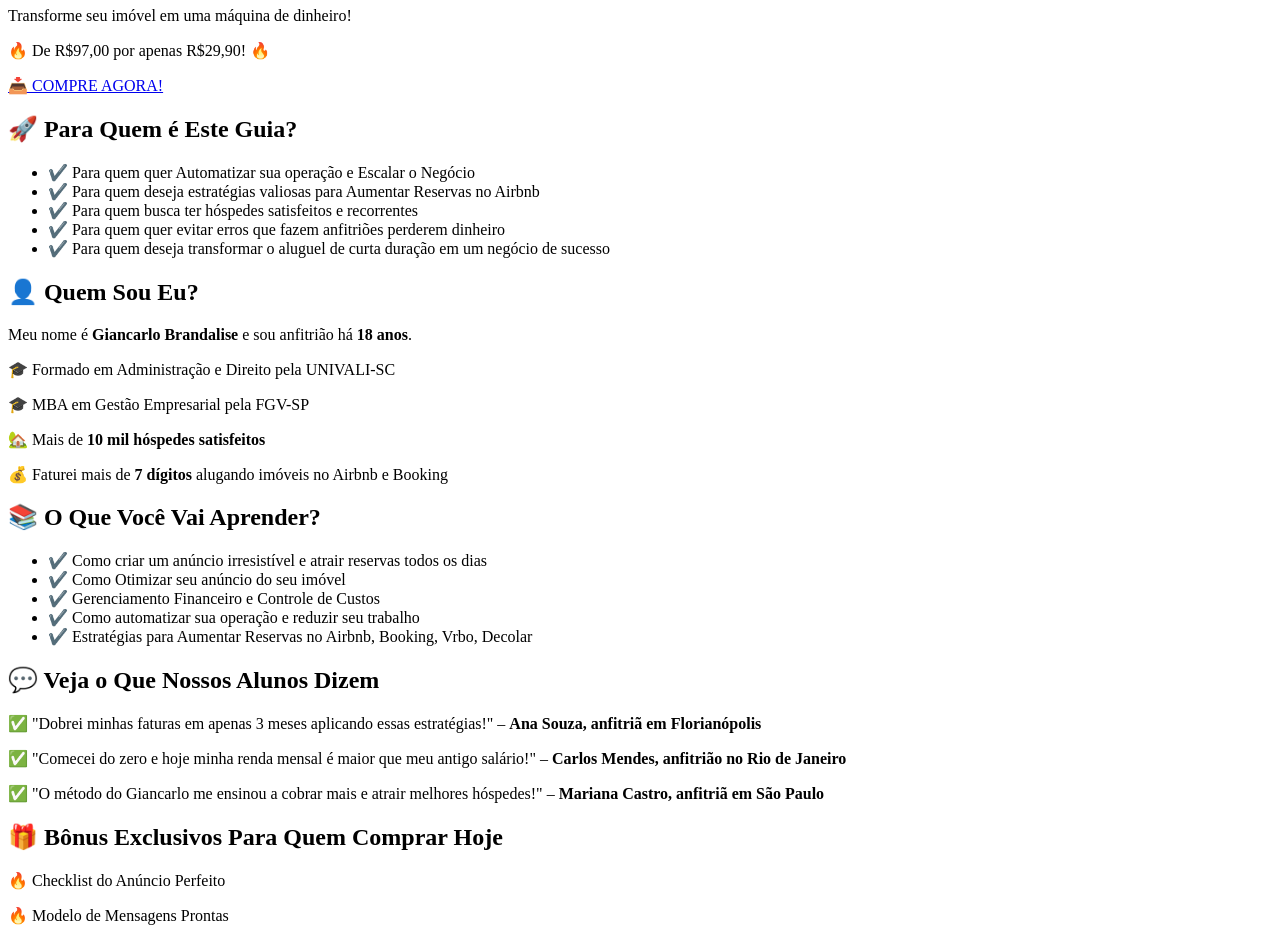
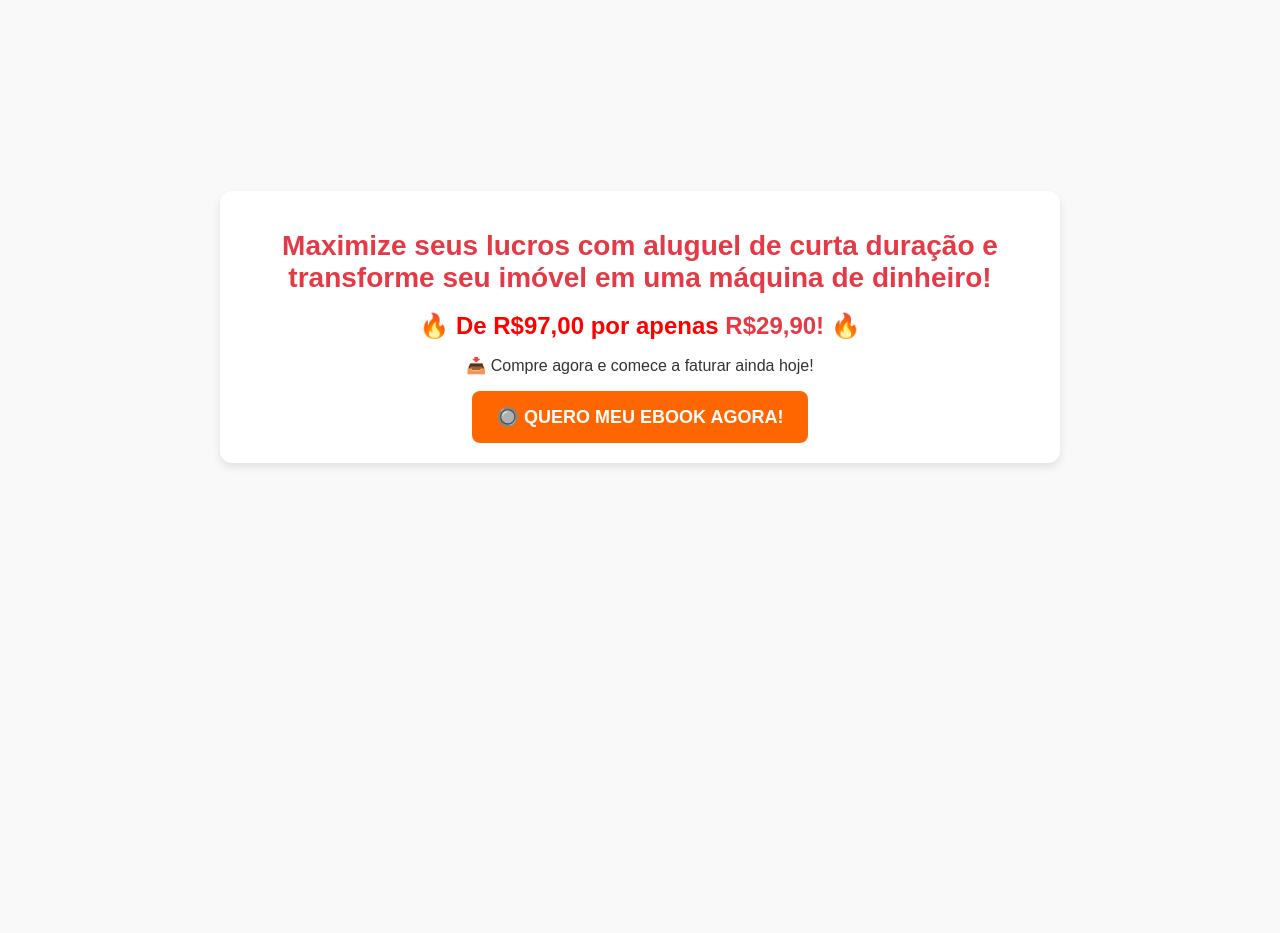
Before and after one commit to ganhealugando/hospede, a plain HTML site: page index.html in a window 1280 px wide. Shown: the part 73-1006 px from the top of the page. After the commit the page ends 800 px from the top, so only its background shows below. Drawn offline with Linux system fonts and the light colour scheme.

Commit message:
Add files via upload

```diff
--- a/index.html
+++ b/index.html
@@ -1,72 +1,71 @@
 <!DOCTYPE html>
-<html lang="pt-br">
+<html lang="pt-BR">
 <head>
     <meta charset="UTF-8">
     <meta name="viewport" content="width=device-width, initial-scale=1.0">
-    <title>Maximize seus Lucros com Aluguel de Curta Duração</title>
-    <link rel="stylesheet" href="style.css">
+    <title>Promoção Especial</title>
+    <style>
+        body {
+            font-family: 'Arial', sans-serif;
+            background-color: #f9f9f9;
+            color: #333;
+            margin: 0;
+            display: flex;
+            justify-content: center;
+            align-items: center;
+            height: 100vh;
+            text-align: center;
+        }
+
+        .container {
+            max-width: 800px;
+            padding: 20px;
+            background: #fff;
+            border-radius: 12px;
+            box-shadow: 0 4px 8px rgba(0, 0, 0, 0.1);
+        }
+
+        h1 {
+            color: #e63946;
+            font-size: 28px;
+            font-weight: bold;
+        }
+
+        .price {
+            font-size: 24px;
+            font-weight: bold;
+            color: #ff0000;
+            margin: 10px 0;
+        }
+
+        .button {
+            display: inline-block;
+            background: #ff6600;
+            color: white;
+            padding: 15px 25px;
+            font-size: 18px;
+            font-weight: bold;
+            text-decoration: none;
+            border-radius: 8px;
+            transition: 0.3s;
+        }
+
+        .button:hover {
+            background: #cc5200;
+        }
+
+        .highlight {
+            font-weight: bold;
+            color: #e63946;
+        }
+    </style>
 </head>
 <body>
     <div class="container">
-        <header>
-            <h1>Maximize seus Lucros com Aluguel de Curta Duração</h1>
-            <p>Transforme seu imóvel em uma máquina de dinheiro!</p>
-            <p class="preco">🔥 De <span class="preco-antigo">R$97,00</span> por apenas <span class="preco-novo">R$29,90!</span> 🔥</p>
-            <a href="#" class="botao">📥 COMPRE AGORA!</a>
-        </header>
-
-        <section class="beneficios">
-            <h2>🚀 Para Quem é Este Guia?</h2>
-            <ul>
-                <li>✔️ Para quem quer Automatizar sua operação e Escalar o Negócio</li>
-                <li>✔️ Para quem deseja estratégias valiosas para Aumentar Reservas no Airbnb</li>
-                <li>✔️ Para quem busca ter hóspedes satisfeitos e recorrentes</li>
-                <li>✔️ Para quem quer evitar erros que fazem anfitriões perderem dinheiro</li>
-                <li>✔️ Para quem deseja transformar o aluguel de curta duração em um negócio de sucesso</li>
-            </ul>
-        </section>
-
-        <section class="sobre">
-            <h2>👤 Quem Sou Eu?</h2>
-            <p>Meu nome é <strong>Giancarlo Brandalise</strong> e sou anfitrião há <strong>18 anos</strong>.</p>
-            <p>🎓 Formado em Administração e Direito pela UNIVALI-SC</p>
-            <p>🎓 MBA em Gestão Empresarial pela FGV-SP</p>
-            <p>🏡 Mais de <strong>10 mil hóspedes satisfeitos</strong></p>
-            <p>💰 Faturei mais de <strong>7 dígitos</strong> alugando imóveis no Airbnb e Booking</p>
-        </section>
-
-        <section class="conteudo">
-            <h2>📚 O Que Você Vai Aprender?</h2>
-            <ul>
-                <li>✔️ Como criar um anúncio irresistível e atrair reservas todos os dias</li>
-                <li>✔️ Como Otimizar seu anúncio do seu imóvel</li>
-                <li>✔️ Gerenciamento Financeiro e Controle de Custos</li>
-                <li>✔️ Como automatizar sua operação e reduzir seu trabalho</li>
-                <li>✔️ Estratégias para Aumentar Reservas no Airbnb, Booking, Vrbo, Decolar</li>
-            </ul>
-        </section>
-
-        <section class="depoimentos">
-            <h2>💬 Veja o Que Nossos Alunos Dizem</h2>
-            <p>✅ "Dobrei minhas faturas em apenas 3 meses aplicando essas estratégias!" – <strong>Ana Souza, anfitriã em Florianópolis</strong></p>
-            <p>✅ "Comecei do zero e hoje minha renda mensal é maior que meu antigo salário!" – <strong>Carlos Mendes, anfitrião no Rio de Janeiro</strong></p>
-            <p>✅ "O método do Giancarlo me ensinou a cobrar mais e atrair melhores hóspedes!" – <strong>Mariana Castro, anfitriã em São Paulo</strong></p>
-        </section>
-
-        <section class="bonus">
-            <h2>🎁 Bônus Exclusivos Para Quem Comprar Hoje</h2>
-            <p>🔥 Checklist do Anúncio Perfeito</p>
-            <p>🔥 Modelo de Mensagens Prontas</p>
-            <p>🔥 Acesso ao Grupo VIP de Anfitriões</p>
-        </section>
-
-        <section class="preco">
-            <h2>💰 Apenas <span class="preco-novo">R$29,90!</span></h2>
-            <p>💳 Pagamento seguro via PIX, Cartão ou Boleto</p>
-            <p>📥 Receba o e-Book imediatamente após a compra!</p>
-            <p>🔒 Garantia de 7 Dias – Ou seu dinheiro de volta!</p>
-            <a href="#" class="botao">🔘 QUERO MEU EBOOK AGORA!</a>
-        </section>
+        <h1>Maximize seus lucros com aluguel de curta duração e transforme seu imóvel em uma máquina de dinheiro!</h1>
+        <p class="price">🔥 De R$97,00 por apenas <span class="highlight">R$29,90!</span> 🔥</p>
+        <p>📥 Compre agora e comece a faturar ainda hoje!</p>
+        <a href="#" class="button">🔘 QUERO MEU EBOOK AGORA!</a>
     </div>
 </body>
 </html>
```
